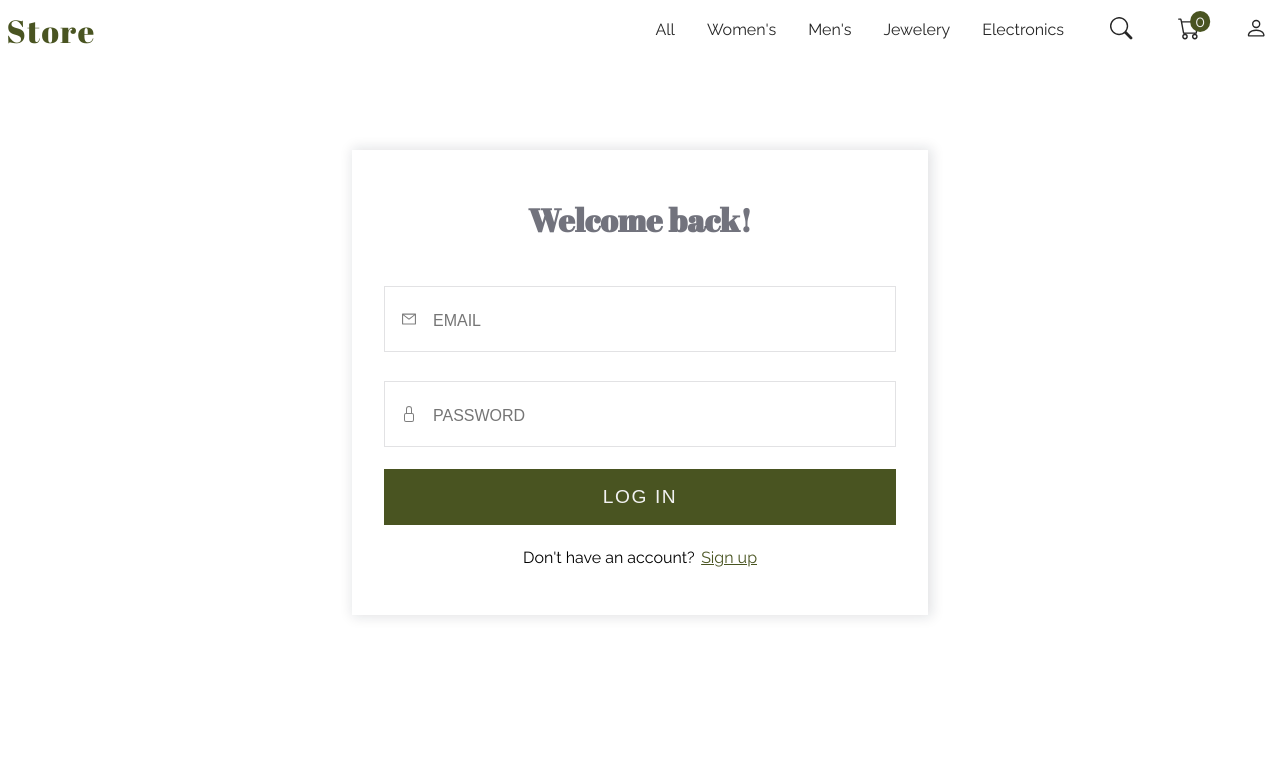
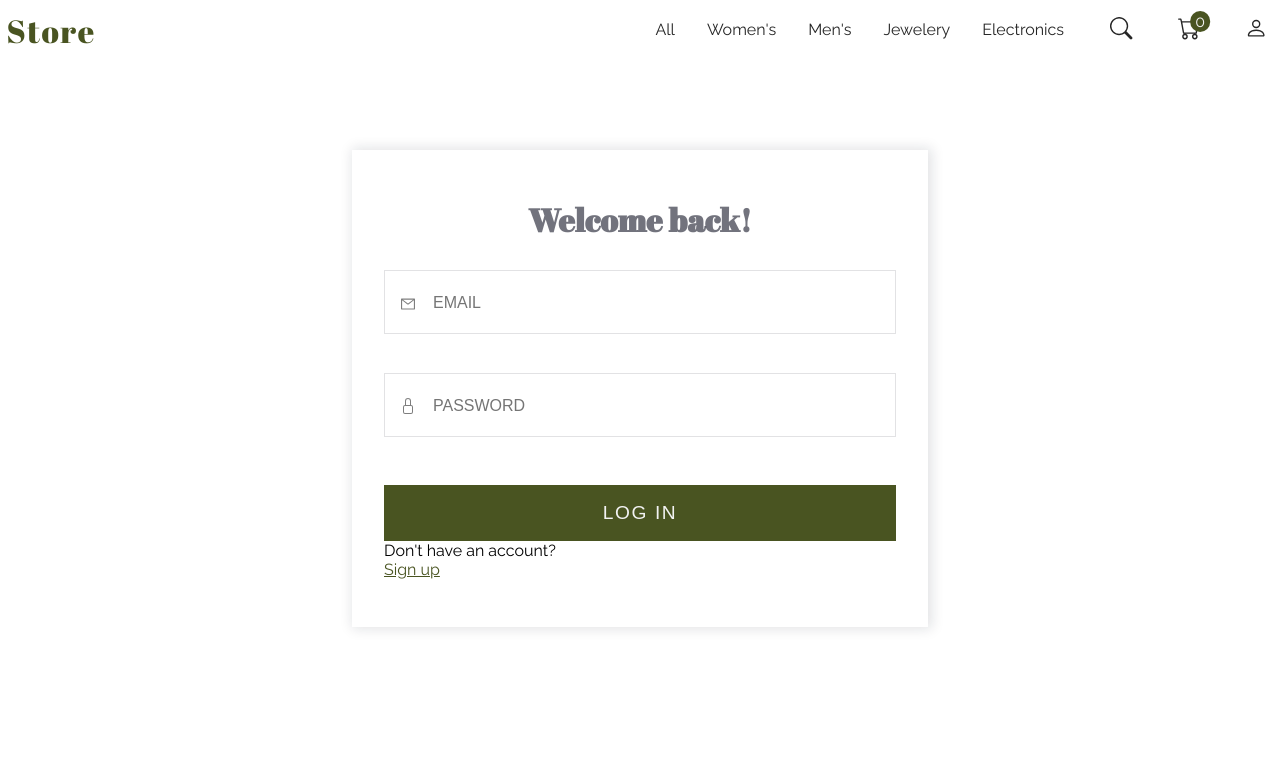
Before and after one commit to malgo-slota/e-commerce-app, a React (Create React App) app: page /login in a window 1280 px wide. Shown: the top 784 px of the page. Built offline with nearby package versions, Linux system fonts and the light colour scheme.

Commit message:
login form validation

```diff
--- a/src/components/FormInput.jsx
+++ b/src/components/FormInput.jsx
@@ -15,8 +15,9 @@ function FormInput (props) {
             <input type={props.type}
                     name={props.name}
                     id={props.name}
+                    placeholder={props.placeholder}
                     pattern={props.pattern}
-                    inputmode={props.inputmode}
+                    inputMode={props.inputMode}
                     onBlur={handleFocus}
                     focused={focused.toString()}
                     aria-required="true"
@@ -40,6 +41,9 @@ const Wrapper = styled.div`
         outline: none;
         line-height: 3rem;
         font-size: 1.2rem;
+         ::placeholder {
+            font-size: 1rem;
+        }
     }
     span {
         color: rgb(237,65,52);
@@ -53,6 +57,10 @@ const Wrapper = styled.div`
             display: flex;
             gap: 0.2rem;
             padding: 0.2rem;
+            svg {
+                position: relative;
+                transform: none;
+            }
     }
 `;
 
--- a/src/pages/Login.jsx
+++ b/src/pages/Login.jsx
@@ -2,21 +2,33 @@ import React from "react";
 import { BsLock } from 'react-icons/bs';
 import { AiOutlineMail } from 'react-icons/ai';
 import { NavLink } from 'react-router-dom';
+import FormInput from '../components/FormInput';
 import styled from "styled-components";
 
 function Login () {
     return (
-        <Wrapper>
+        <Content>
             <h1>Welcome back!</h1>
             <FormStyle>
-                <div>
+                <Container>
                     <AiOutlineMail />
-                    <input type="email" placeholder="EMAIL" />
-                </div>
-                <div>
+                    <FormInput type="email"
+                                name="email"
+                                placeholder="EMAIL"
+                                errorMessage="Invalid email or user doesn't exist"
+                                required
+                                />
+                </Container>
+                <Container>
                     <BsLock />
-                    <input type="password" placeholder="PASSWORD" />
-                </div>
+                    <FormInput type="password"
+                                name="password"
+                                placeholder="PASSWORD"
+                                errorMessage="Invalid password"
+                                aria-required="true"
+                                required
+                            />
+                </Container>
                 <input type="submit" value="Log in"/>
             </FormStyle>
             <div>
@@ -25,11 +37,11 @@ function Login () {
                     <span>Sign up</span>
                 </NavLink>
             </div>
-        </Wrapper>
+        </Content>
     );
 }
 
-const Wrapper = styled.div`
+const Content = styled.div`
     margin: 6rem 2rem;
     padding:  3rem 2rem;
     box-shadow: 2px 0px 12px 2px rgba(20,22,38, 0.12);
@@ -42,14 +54,8 @@ const Wrapper = styled.div`
         text-align: center;
         margin-bottom: 1.4rem;
     }
-    div {
-        margin-top: 1.4rem;
-        display: flex;
-        gap: 0.4rem;
-        justify-content: center;
-        a {
-            color: rgb(73, 84, 33);
-        }
+    a {
+        color: rgb(73, 84, 33);
     }
 `;
 
@@ -57,30 +63,7 @@ const FormStyle = styled.form`
     display: flex;
     flex-direction: column;
     gap: 0.4rem;
-        div {
-            display: flex;
-            flex-direction: row;
-            border: 1.5px solid rgba(20,22,38, 0.12);
-            position: relative;
-            input {
-                border: none;
-                height: 4rem;
-                padding: 0 3rem;
-                width:100%;
-                font-size: 1.4rem;
-                outline: none;
-                ::placeholder {
-                    font-size: 1rem;
-                }
-            }
-            svg {
-                opacity: 0.5;
-                position: absolute;
-                top: 50%;
-                left: 0%;
-                transform: translate(100%, -50%);
-            }
-        }
+
     input[type="submit"] {
         text-transform: uppercase;
         margin-top: 1rem;
@@ -93,9 +76,26 @@ const FormStyle = styled.form`
         transition: 0.4s linear;
         border: 1px solid rgb(73, 84, 33);
         :hover {
-        background: none;
-        color: rgb(73, 84, 33);
-      }
+            background: none;
+            color: rgb(73, 84, 33);
+        }
+    }
+`;
+
+const Container = styled.div`
+    position: relative;
+    height: 6rem;
+    input {
+        border: 1.5px solid rgba(20,22,38, 0.12);
+        height: 4rem;
+        padding: 0 3rem;
+    }
+    svg {
+        opacity: 0.5;
+        position: absolute;
+        top: 50%;
+        left: 0%;
+        transform: translate(100%, -100%);
     }
 `;
 
--- a/src/pages/Shipping.jsx
+++ b/src/pages/Shipping.jsx
@@ -54,7 +54,7 @@ export default function Shipping () {
                                 />
                     <FormInput name="zip"
                                 type="text"
-                                inputmode="numeric"
+                                inputMode="numeric"
                                 label="Zip/Postal Code"
                                 pattern="[0-9]{2}\-[0-9]{3}"
                                 errorMessage="This filed is required, and should contain olny numbers"
```
